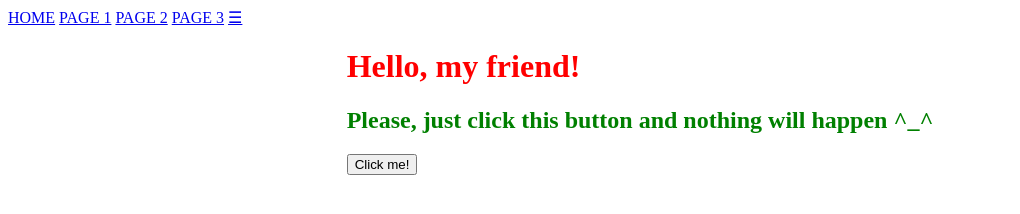
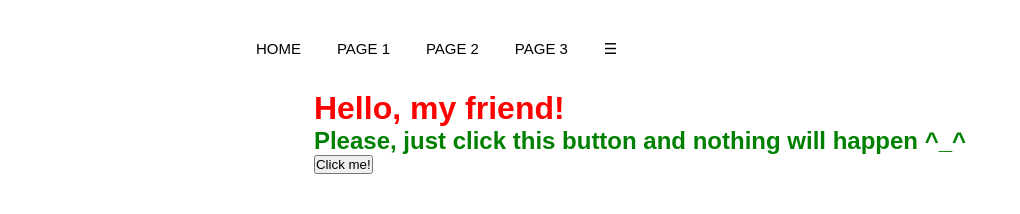
Before and after one commit to PavelKuraJ/my-workshop, a website: page public/index.html in a window 1280 px wide. Shown: the whole page, without its empty margins (0-1020 px from the left). Drawn offline with Linux system fonts and the light colour scheme; files whose address does not match are found by name.

Commit message:
update styles

```diff
--- a/public/styles.css
+++ b/public/styles.css
@@ -1,11 +1,50 @@
+/* ??? */
+*{
+    margin: 0;
+    padding: 0;
+}
+a{
+    text-decoration: none;
+}
+li{
+    text-decoration: none;
+    list-style: none;
+}
+body{
+    font-family: 'Raleway', sans-serif;
+}
+
+/* HEADER */
+/* style nav, center */
+nav{
+    margin: auto;
+    width: 800px;
+    height: 50px;
+}
+.topnav{
+    background-color: #ffffff;
+    font-size: 14px;
+    margin-top: 40px;
+}
+/* link's style */
+.topnav a{
+    color: #000;
+    text-align: center;
+    padding: 14px 16px;
+    font-size: 15px;
+}
+/* hover link's style */
+.topnav a:hover{
+    border-bottom: 2px solid #000;
+}
+
+/* MAIN */
 h1 {
     color: red;
 }
-
 h2{
     color: green;
 }
-
 .wrapper{
     height: 100vh;
     display: flex;
```
